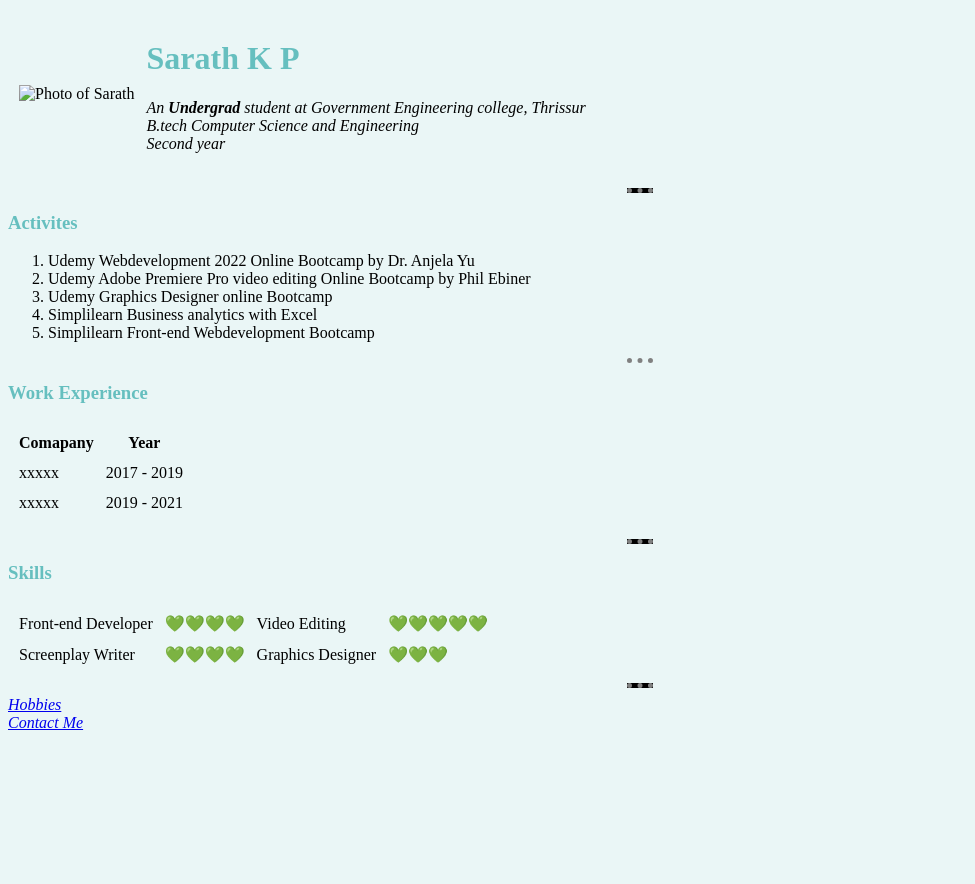
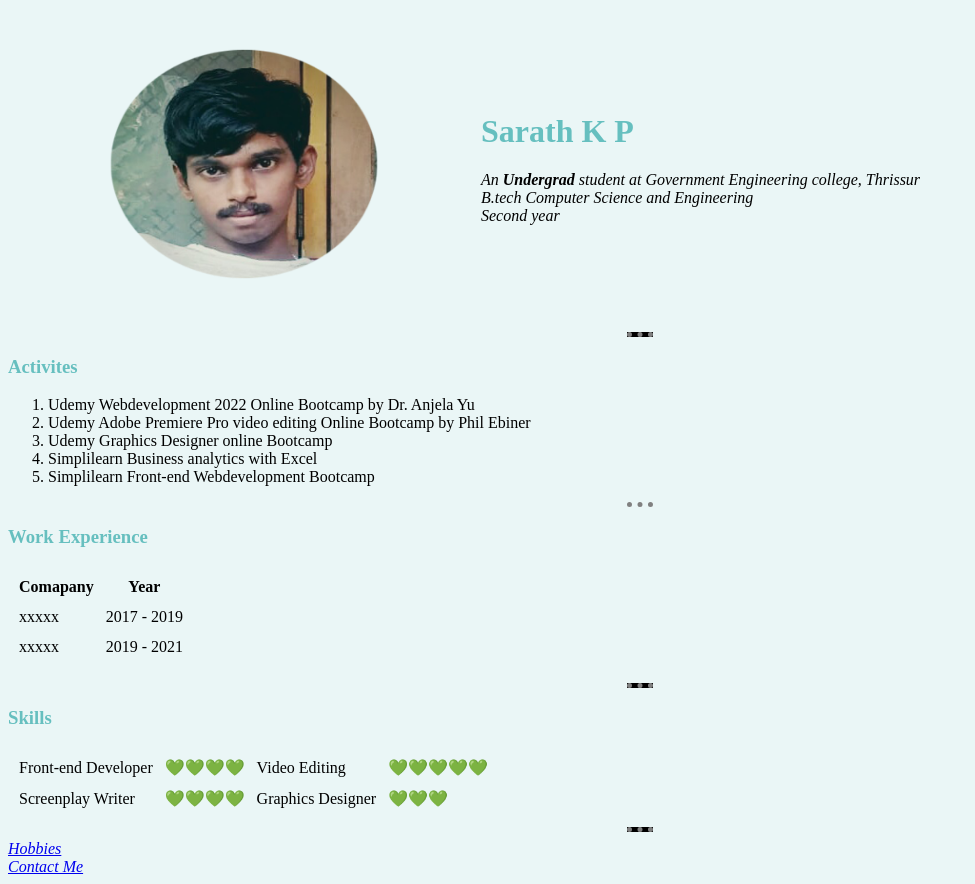
Before and after one commit to 14sarath/psite, a plain HTML site: page index.html in a window 1280 px wide. Shown: the whole page, without its empty margins (0-975 px from the left). Before the commit the page ends 800 px from the top, so only its background shows below. Drawn offline with Linux system fonts and the light colour scheme.

Commit message:
Update index.html
Changed img src="sarath3.jpg" into "sarath.png" file

```diff
--- a/index.html
+++ b/index.html
@@ -10,7 +10,7 @@
 <body>
   <table cellspacing="10">
     <tr>
-      <td><img src="sarath3.jpg" alt="Photo of Sarath" height="290px" width="450px"/></td>
+      <td><img src="sarath.png" alt="Photo of Sarath" height="290px" width="450px"/></td>
       <td><h1>Sarath K P</h1>
       <p>
         <em>An <strong>Undergrad</strong> student at Government Engineering college, Thrissur</em><br />
```
